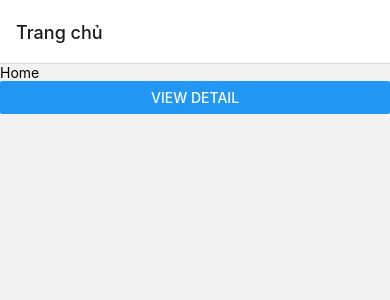
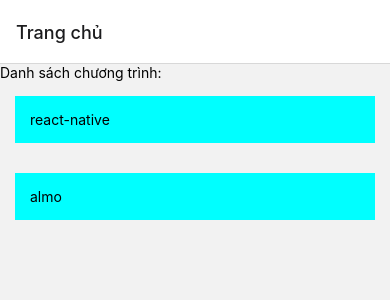
Before and after one commit to acemaiyeu/learning-react-native, a React Native app: screen /home in a window 390 px wide. Shown: the top 300 px of the page. Built offline with nearby package versions, Linux system fonts and the light colour scheme.

Commit message:
router param

```diff
--- a/components/review/detail.tsx
+++ b/components/review/detail.tsx
@@ -1,18 +1,26 @@
 import { Button, StyleSheet, Text, View } from "react-native"
 import { OPENSAN_REGULAR } from "../../utils/const";
-import { NavigationProp, useNavigation } from "@react-navigation/native";
+import { NavigationProp, RouteProp, useNavigation, useRoute } from "@react-navigation/native";
 
 const styles = StyleSheet.create({
     review: {
         fontSize: 30,
         fontFamily: OPENSAN_REGULAR
-    }
+    },
+    reviewText: {
+        fontSize: 25,
+        fontFamily: OPENSAN_REGULAR,
+        padding: 15
+    },
 })
 const DetailScreen = () => {
     const navigation: NavigationProp<RootStackParamList> = useNavigation();
+    const route: RouteProp<RootStackParamList, 'review-detail'> = useRoute();
     return (
         <View>
-            <Text style={styles.review}>Detail google</Text>
+            <Text style={styles.reviewText}>ID: {route.params?.id}</Text>
+            <Text style={styles.reviewText}>Tiêu đề: {route.params?.title}</Text>
+            <Text style={styles.reviewText}>Rating: {route.params?.star}</Text>
             <Button title="Go home" onPress={() => navigation.navigate("home")}/>
         </View>
     )
--- a/components/review/home.tsx
+++ b/components/review/home.tsx
@@ -1,12 +1,42 @@
-import { Button, Text, View } from "react-native"
+import { NavigationProp, useNavigation } from "@react-navigation/native";
+import { useState } from "react";
+import { Button, FlatList, StyleSheet, Text, TouchableOpacity, View } from "react-native"
 
-const HomeScreen = (props: any) => {
-    const {navigation} = props;
+
+interface IRVIEW {
+    id: number,
+    title: string,
+    star: number
+}
+const styles = StyleSheet.create({
+    reviewItem: {
+        backgroundColor: "aqua",
+        margin: 15,
+        padding: 15
+    }
+})
+const HomeScreen = () => {
+    const navigation: NavigationProp<RootStackParamList> = useNavigation();
+    const [reviews, setReviews] = useState<IRVIEW[]>([
+        {id: 1, title: "react-native", star: 5},
+        {id: 2, title: "almo", star: 5},
+    ]);
     return (
         <View>
-            <Text>Home</Text>
+            <Text>Danh sách chương trình: </Text>
+            {/* <View>
+                <Button title="VIew detail" onPress={() => navigation.navigate("review-detail")}/>
+            </View> */}
             <View>
-                <Button title="VIew detail" onPress={() => navigation.navigate("review-detail")}/>
+                    <FlatList data={reviews}  keyExtractor={item => item.id +""} renderItem={({item}) => {
+                        return (
+                            <TouchableOpacity onPress={() => navigation.navigate("review-detail", item)}>
+                                <View style={styles.reviewItem}>
+                                    <Text>{item.title}</Text>
+                                </View>
+                            </TouchableOpacity>
+                        )
+                    }} />
             </View>
         </View>
     )
--- a/types/route.d.ts
+++ b/types/route.d.ts
@@ -1,4 +1,4 @@
 type RootStackParamList = {
     home: undefined,
-    "review-detail": undefined,
+    "review-detail": {id: number; title: string, star: number} | undefined,
 }
```
